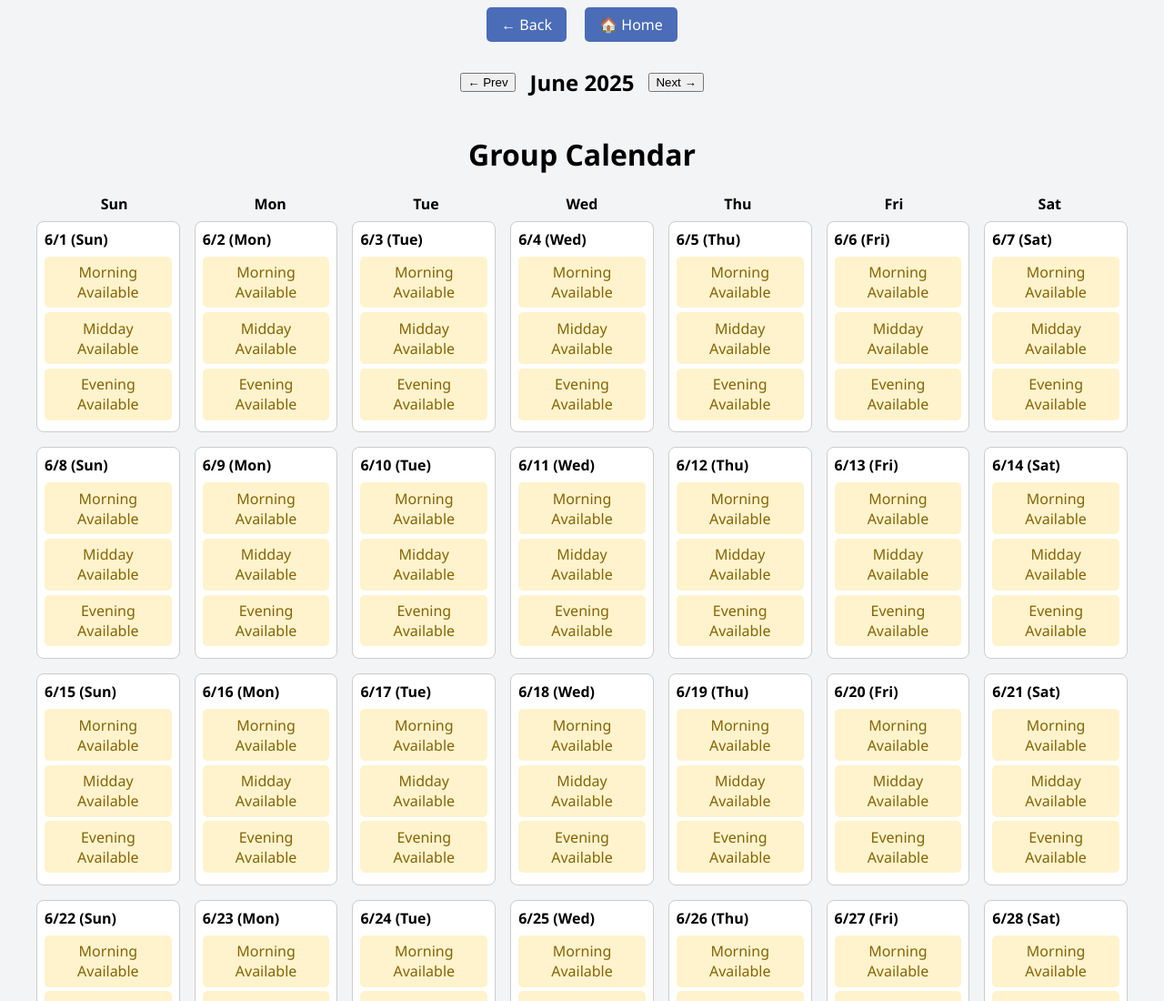
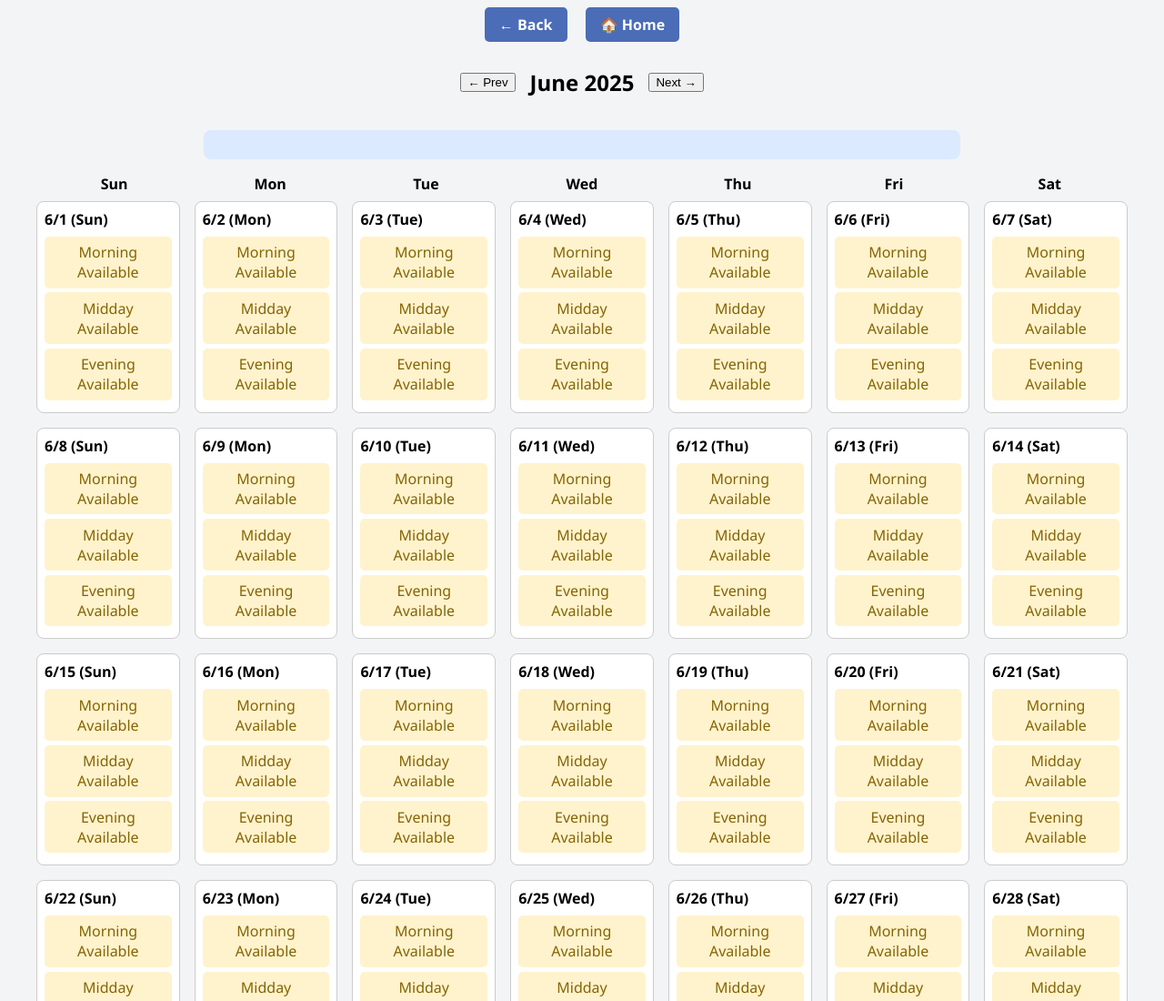
Before and after one commit to tonypalas/Prayer, a plain HTML site: page group-calendar.html in a window 1280 px wide. Shown: the top 1100 px of the page at 91% size. Drawn offline with Linux system fonts and the light colour scheme.

Commit message:
Add files via upload

```diff
--- a/group-calendar.html
+++ b/group-calendar.html
@@ -1,4 +1,3 @@
-
 <!DOCTYPE html>
 <html lang="en">
 <head>
@@ -11,6 +10,19 @@
       background: #f3f4f6;
       margin: 0;
       padding: 1rem;
+    }
+    .nav-buttons {
+      text-align: center;
+      margin-bottom: 1rem;
+    }
+    .nav-buttons a {
+      margin: 0 0.5rem;
+      background: #4b6cb7;
+      color: white;
+      padding: 0.5rem 1rem;
+      border-radius: 5px;
+      text-decoration: none;
+      font-weight: bold;
     }
     .top-bar {
       text-align: center;
@@ -54,16 +66,23 @@
       background-color: #4b6cb7;
       color: white;
     }
+    .prayer-details {
+      background-color: #dbeafe;
+      padding: 1rem;
+      margin: 1rem auto;
+      max-width: 800px;
+      border-radius: 8px;
+      font-style: italic;
+      text-align: center;
+    }
   </style>
 </head>
 <body>
 
-  <div class="nav-buttons" style="text-align: center; margin-bottom: 1rem;">
-    <a href="group-details.html" style="margin-right: 1rem; background: #4b6cb7; color: white; padding: 0.5rem 1rem; border-radius: 5px; text-decoration: none;">← Back</a>
-    <a href="index.html" style="background: #4b6cb7; color: white; padding: 0.5rem 1rem; border-radius: 5px; text-decoration: none;">🏠 Home</a>
+  <div class="nav-buttons">
+    <a href="find-group.html">← Back</a>
+    <a href="index.html">🏠 Home</a>
   </div>
-
-
 
   <div class="top-bar">
     <div style="display: flex; justify-content: center; align-items: center; gap: 1rem; margin-bottom: 1rem;">
@@ -71,68 +90,33 @@
       <h2 id="month-label"></h2>
       <button onclick="changeMonth(1)">Next →</button>
     </div>
-
-    <h1>Group Calendar</h1>
   </div>
 
+  <div id="prayerDetails" class="prayer-details"></div>
+
   <div class="calendar-labels">
-    <div>Sun</div>
-    <div>Mon</div>
-    <div>Tue</div>
-    <div>Wed</div>
-    <div>Thu</div>
-    <div>Fri</div>
-    <div>Sat</div>
+    <div>Sun</div><div>Mon</div><div>Tue</div><div>Wed</div><div>Thu</div><div>Fri</div><div>Sat</div>
   </div>
-
   <div class="calendar" id="calendar"></div>
 
   <script>
     const calendarEl = document.getElementById('calendar');
-    const now = new Date();
-    const year = now.getFullYear();
-    const month = now.getMonth(); // 0-indexed
+    const monthLabel = document.getElementById('month-label');
+    const prayerDetails = document.getElementById('prayerDetails');
+    const selectedGroup = JSON.parse(localStorage.getItem("selected_group"));
 
-    const daysInMonth = new Date(year, month + 1, 0).getDate();
-    const firstDayOfWeek = new Date(year, month, 1).getDay(); // 0 = Sunday
-
-    // Fill empty slots before the first day
-    for (let i = 0; i < firstDayOfWeek; i++) {
-      const empty = document.createElement('div');
-      calendarEl.appendChild(empty);
-    }
-
-    // Fill days of the month
-    for (let day = 1; day <= daysInMonth; day++) {
-      const dayBox = document.createElement('div');
-      dayBox.className = 'day';
-      const date = new Date(year, month, day);
-      const weekday = date.toLocaleDateString('en-US', { weekday: 'short' });
-      dayBox.innerHTML = `<h4>${month + 1}/${day} (${weekday})</h4>`;
-      ['Morning', 'Midday', 'Evening'].forEach(time => {
-        const slot = document.createElement('div');
-        slot.className = 'slot';
-        slot.textContent = `${time} Available`;
-        slot.onclick = () => {
-          const taken = slot.classList.toggle('taken');
-          slot.textContent = `${time} ${taken ? 'Taken' : 'Available'}`;
-        };
-        dayBox.appendChild(slot);
-      });
-      calendarEl.appendChild(dayBox);
+    if (selectedGroup && selectedGroup.description) {
+      prayerDetails.textContent = selectedGroup.description;
     }
 
     let currentMonth = new Date().getMonth();
     let currentYear = new Date().getFullYear();
 
     function renderCalendar(year, month) {
-      const calendarEl = document.getElementById('calendar');
-      const monthLabel = document.getElementById('month-label');
       calendarEl.innerHTML = "";
 
       const daysInMonth = new Date(year, month + 1, 0).getDate();
       const firstDayOfWeek = new Date(year, month, 1).getDay();
-
       const monthName = new Date(year, month).toLocaleString('default', { month: 'long' });
       monthLabel.textContent = `${monthName} ${year}`;
 
@@ -144,9 +128,11 @@
       for (let day = 1; day <= daysInMonth; day++) {
         const date = new Date(year, month, day);
         const weekday = date.toLocaleDateString('en-US', { weekday: 'short' });
+
         const dayBox = document.createElement('div');
         dayBox.className = 'day';
         dayBox.innerHTML = `<h4>${month + 1}/${day} (${weekday})</h4>`;
+
         ['Morning', 'Midday', 'Evening'].forEach(time => {
           const slot = document.createElement('div');
           slot.className = 'slot';
@@ -157,6 +143,7 @@
           };
           dayBox.appendChild(slot);
         });
+
         calendarEl.appendChild(dayBox);
       }
     }
@@ -174,8 +161,6 @@
     }
 
     renderCalendar(currentYear, currentMonth);
-    </script>
+  </script>
 
-
-</body>
-</html>
+</
```
